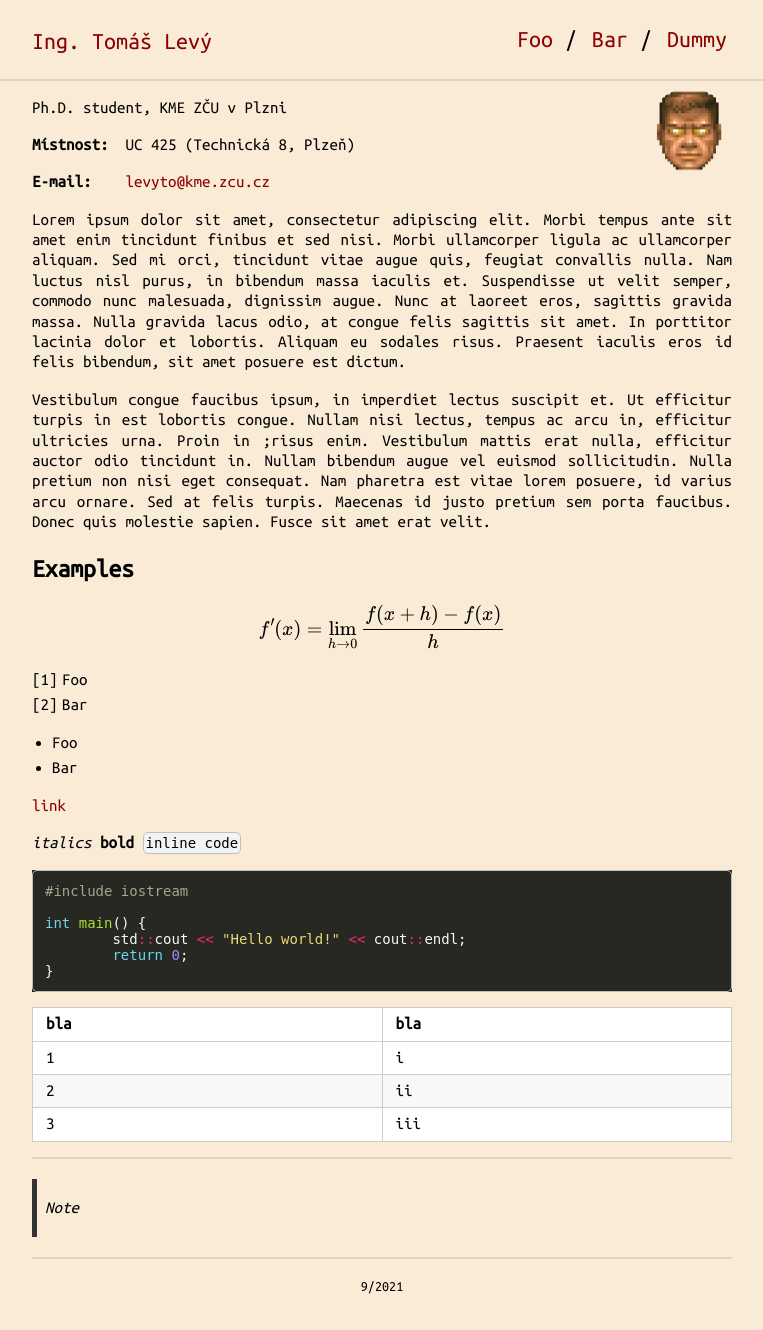
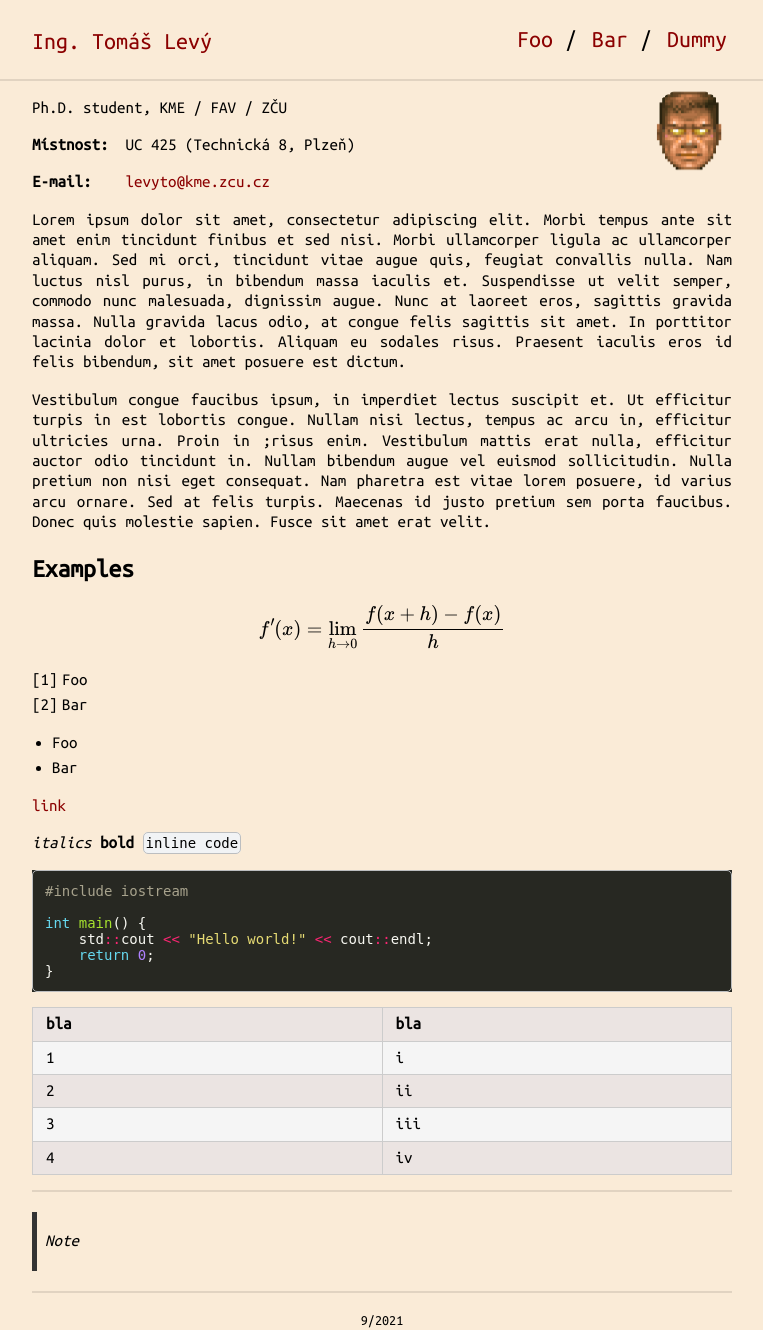
Before and after one commit to levyto/levyto.github.io, a Jekyll site: the page built from index.md, in a window 1280 px wide. Shown: the whole page, without its empty margins (258-1021 px from the left). Built offline with Jekyll 4.4.1, drawn with Linux system fonts in a browser that asks for light colours; formulas are drawn with MathJax 3; before the commit the page ends 1297 px from its top, so only the background shows below that.

Commit message:
changed table colors

````diff
--- a/_sass/tables.scss
+++ b/_sass/tables.scss
@@ -6,14 +6,15 @@ table {
 }
 table tr {
     border-top: 1px solid #cccccc;
-    background-color: white;
+    background-color: WhiteSmoke;
     margin: 0;
     padding: 0;
 }
 table tr:nth-child(2n) {
-    background-color: #f8f8f8;
+    background-color: #EBE4E2;
 }
 table tr th {
+    background-color: #EBE4E2;
     font-weight: bold;
     border: 1px solid #cccccc;
     text-align: left;
--- a/index.md
+++ b/index.md
@@ -6,7 +6,7 @@ layout: default
 
 
 
-Ph.D. student, KME ZČU v Plzni
+Ph.D. student, KME / FAV / ZČU
 
 **Místnost:** &nbsp;UC 425 (Technická 8, Plzeň)
 
@@ -44,8 +44,8 @@ $$ f'(x) = \lim_{h\rightarrow 0} \frac{f(x+h) - f(x)}{h} $$
 #include iostream
 
 int main() {
-	std::cout << "Hello world!" << cout::endl;
-	return 0;
+    std::cout << "Hello world!" << cout::endl;
+    return 0;
 }
 ```
 
@@ -54,6 +54,7 @@ bla | bla 	|
 1 	| i  	|
 2 	| ii 	|
 3 	| iii	|
+4 	| iv    |
 
 ---
 
````
